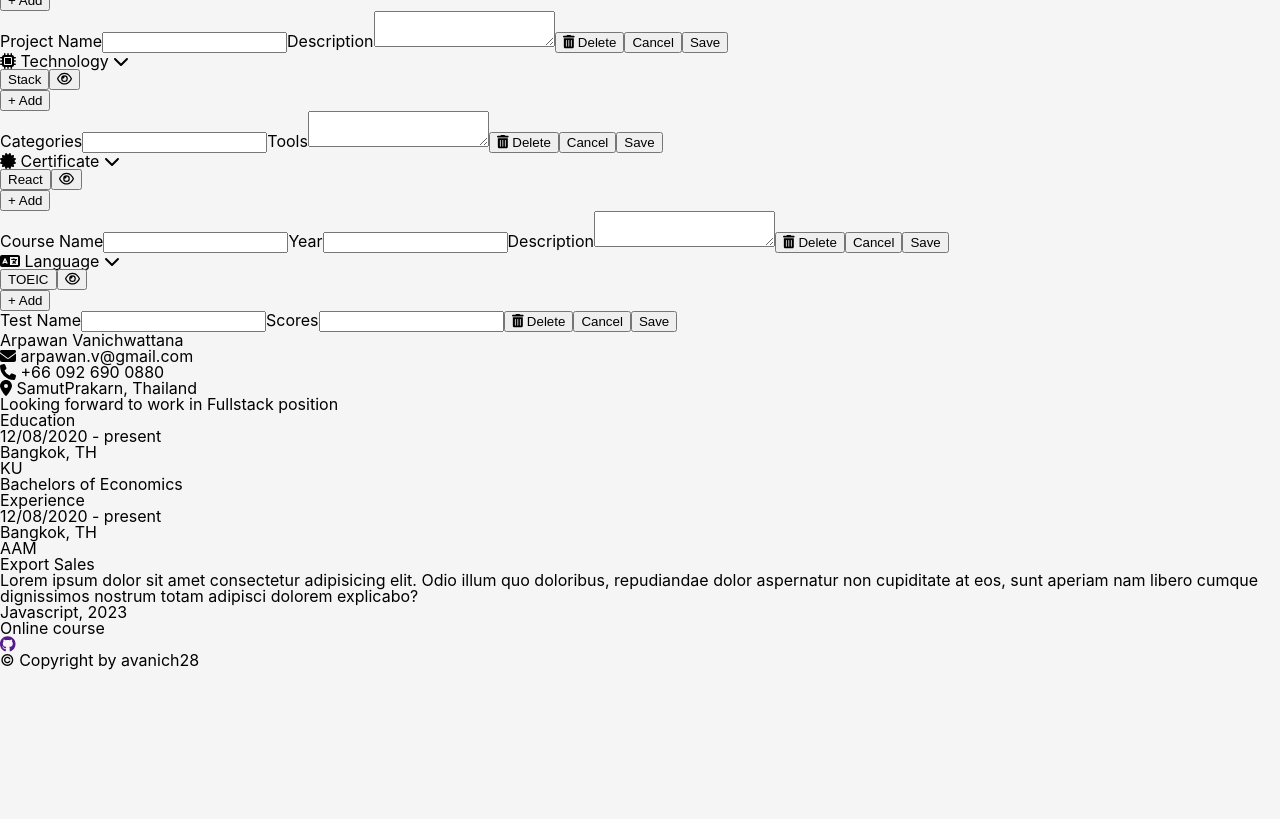
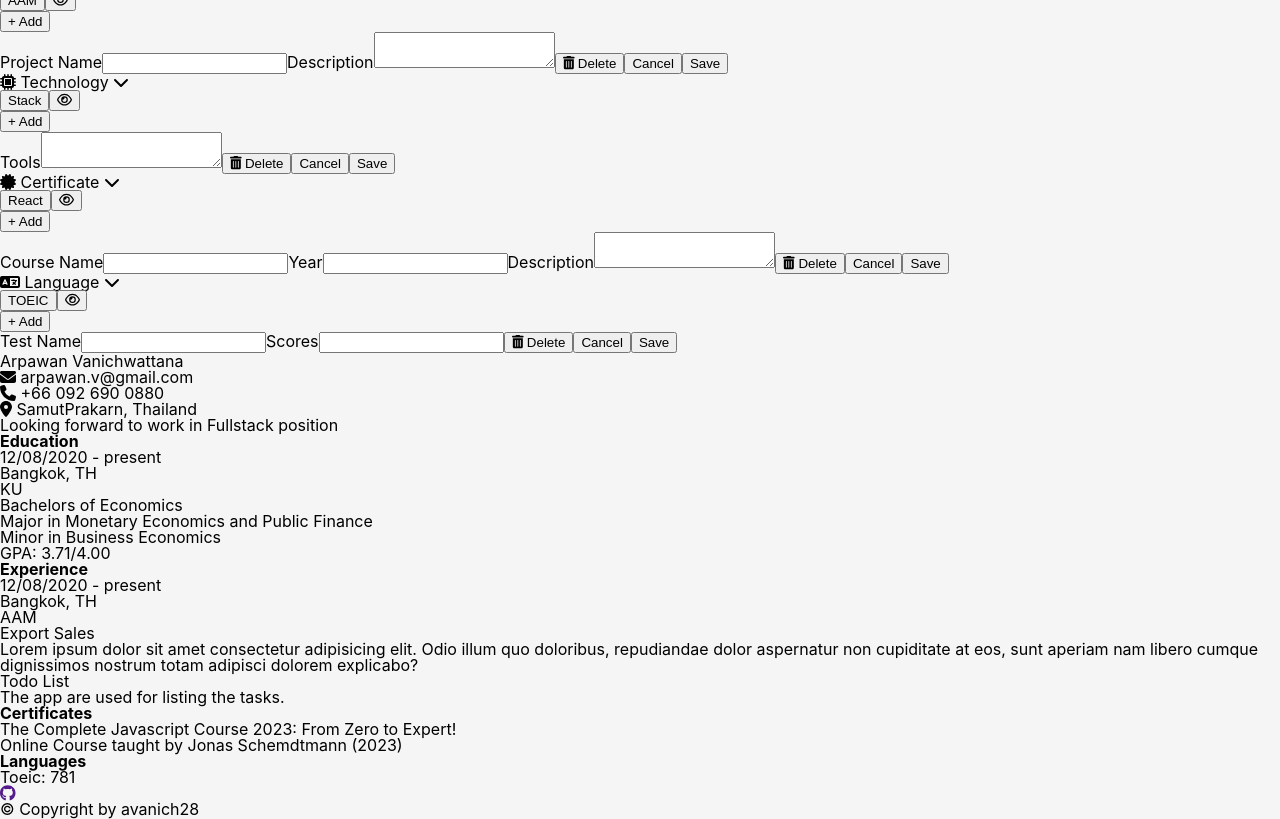
Before and after one commit to avanich28/cv-application, a React (Vite) app: page / in a window 1280 px wide. Shown: the part 440-1259 px from the top of the page. Before the commit the page ends 1110 px from the top, so only its background shows below. Built offline with nearby package versions, Linux system fonts and the light colour scheme.

Commit message:
setup static component

```diff
--- a/src/App.jsx
+++ b/src/App.jsx
@@ -118,7 +118,7 @@ function ModeBox() {
   );
 }
 
-function DetailBox() {
+function DetailBox({ onClickClear, onClickDemo }) {
   return (
     <div className="detail-box">
       <Button>
@@ -130,9 +130,9 @@ function DetailBox() {
   );
 }
 
-function SaveButton() {
+function SaveButton({ onClick }) {
   return (
-    <Button className="save-button">
+    <Button className="save-btn">
       <span>
         <FontAwesomeIcon icon={faDownload} /> <span>Save</span>
       </span>
@@ -140,7 +140,7 @@ function SaveButton() {
   );
 }
 
-function InformationBox({ title, icon = "", children }) {
+function InformationBox({ title, icon, children }) {
   return (
     <div>
       <header>
@@ -186,6 +186,9 @@ function EducationForm() {
     <Form>
       <Input>School</Input>
       <Input>Degree</Input>
+      <Input>Major</Input>
+      <Input>Minor</Input>
+      <Input>GPA</Input>
       <Input>Start Date</Input>
       <Input>End Date</Input>
     </Form>
@@ -252,7 +255,6 @@ function TechnologyLists() {
 function TechnologyForm() {
   return (
     <Form>
-      <Input>Categories</Input>
       <TextArea>Tools</TextArea>
     </Form>
   );
@@ -347,9 +349,22 @@ function TextArea({ children }) {
   );
 }
 
-function CVPage() {
+function CVPage({
+  firstName,
+  lastName,
+  email,
+  tel,
+  address,
+  intro,
+  allEducations,
+  allExperiences,
+  allProjects,
+  tech,
+  allCertificates,
+  allLanguages,
+}) {
   return (
-    <section>
+    <section className="cv-page">
       <header>
         <h1>Arpawan Vanichwattana</h1>
         <div className="">
@@ -368,45 +383,120 @@ function CVPage() {
       </header>
       <main>
         <p>Looking forward to work in Fullstack position</p>
-        <section>
-          <h1>Education</h1>
-          <div>
-            <p>12/08/2020 - present</p>
-            <p>Bangkok, TH</p>
-          </div>
-          <div>
-            <h2>KU</h2>
-            <p>Bachelors of Economics</p>
-          </div>
-        </section>
-        <section>
-          <h1>Experience</h1>
-          <div>
-            <p>12/08/2020 - present</p>
-            <p>Bangkok, TH</p>
-          </div>
-          <div>
-            <h2>AAM</h2>
-            <h3>Export Sales</h3>
-            <p>
-              Lorem ipsum dolor sit amet consectetur adipisicing elit. Odio
-              illum quo doloribus, repudiandae dolor aspernatur non cupiditate
-              at eos, sunt aperiam nam libero cumque dignissimos nostrum totam
-              adipisci dolorem explicabo?
-            </p>
-          </div>
-        </section>
-        <section>
-          <h2>Javascript, 2023</h2>
-          <p>Online course</p>
-        </section>
+        {/* check && */}
+        <ContentBox title="Education">
+          {/* map */}
+          <DateAndLocation />
+          <EducationContent />
+        </ContentBox>
+        <ContentBox title="Experience">
+          {/* map */}
+          <DateAndLocation />
+          <ExperienceContent />
+        </ContentBox>
+        <ContentBox>
+          {/* map */}
+          <ProjectContent title="Projects" />
+        </ContentBox>
+        <ContentBox>
+          <TechnologyContent title="Tech Stacks" />
+        </ContentBox>
+        <ContentBox title="Certificates">
+          <CertificateContent />
+        </ContentBox>
+        <ContentBox title="Languages">
+          <LanguageContent />
+        </ContentBox>
       </main>
     </section>
   );
 }
 
-function Section() {
-  return;
+function ContentBox({ title, children }) {
+  return (
+    <section>
+      <h1 style={{ fontWeight: "bold" }}>{title}</h1>
+      {children}
+    </section>
+  );
+}
+
+function DateAndLocation({ start, end, location = "" }) {
+  return (
+    <div>
+      <p>12/08/2020 - present</p>
+      <p>Bangkok, TH</p>
+    </div>
+  );
+}
+
+function EducationContent({
+  school,
+  degree,
+  major = "",
+  minor = "",
+  gpa = "",
+}) {
+  return (
+    <div>
+      <h2>KU</h2>
+      <p>Bachelors of Economics</p>
+      <ul>
+        <li>Major in Monetary Economics and Public Finance</li>
+        <li>Minor in Business Economics</li>
+        <li>GPA: 3.71/4.00</li>
+      </ul>
+    </div>
+  );
+}
+
+function ExperienceContent({ company, position, description }) {
+  return (
+    <div>
+      <h2>AAM</h2>
+      <h3>Export Sales</h3>
+      <p>
+        Lorem ipsum dolor sit amet consectetur adipisicing elit. Odio illum quo
+        doloribus, repudiandae dolor aspernatur non cupiditate at eos, sunt
+        aperiam nam libero cumque dignissimos nostrum totam adipisci dolorem
+        explicabo?
+      </p>
+    </div>
+  );
+}
+
+function ProjectContent() {
+  return (
+    <div>
+      <h2>Todo List</h2>
+      <p>The app are used for listing the tasks.</p>
+    </div>
+  );
+}
+
+function TechnologyContent({ tools }) {
+  return <p>{tools}</p>;
+}
+
+function CertificateContent({ allCertificates }) {
+  return (
+    <ul>
+      {/* map */}
+      <li>
+        <p>The Complete Javascript Course 2023: From Zero to Expert!</p>
+        <p>Online Course taught by Jonas Schemdtmann (2023)</p>
+      </li>
+    </ul>
+  );
+}
+
+function LanguageContent({ allTests }) {
+  return (
+    <ul>
+      {/* map */}
+      <li>Toeic: 781</li>
+    </ul>
+  );
 }
 
 function Footer() {
```
